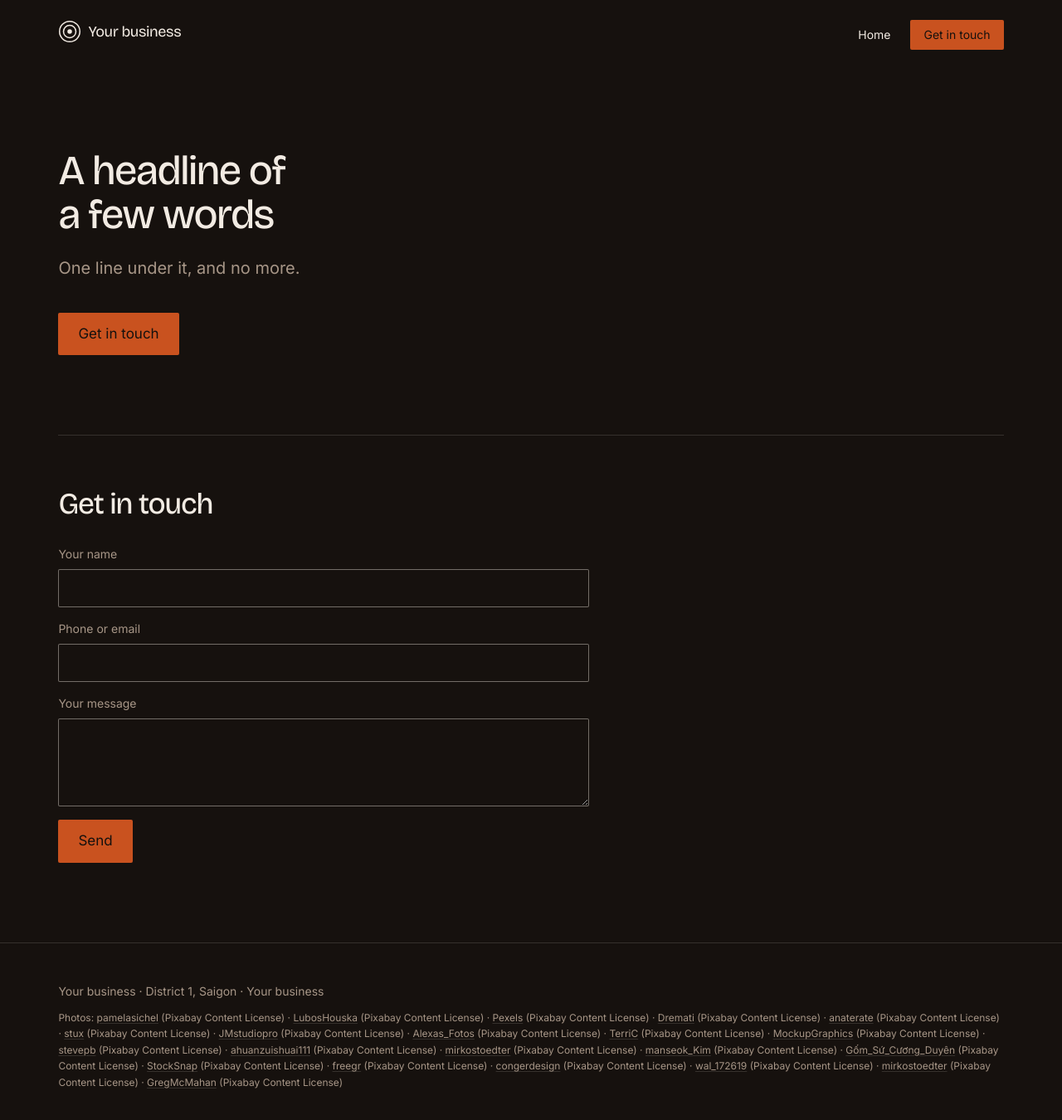
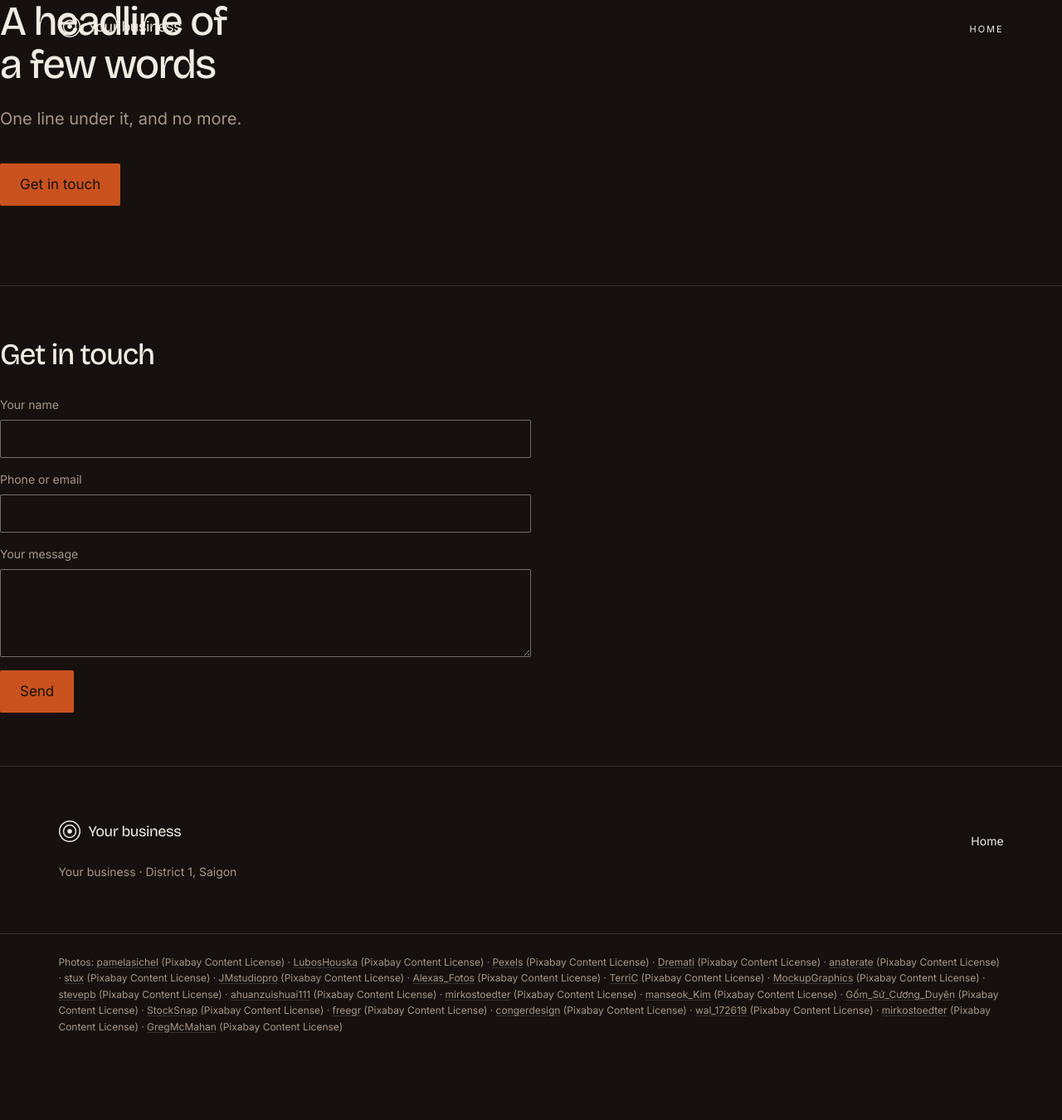
Before and after one commit to ThanhNV121097/project-ab6d585e, a React (Vite) app in the folder code/frontend/: page / in a window 1280 px wide. Shown: the top 1350 px of the page at 83% size. After the commit the page ends 1271 px from the top, so only its background shows below. Built offline with nearby package versions, Linux system fonts and the light colour scheme.

Commit message:
design: the footer and the site's routes

```diff
--- a/code/frontend/src/App.tsx
+++ b/code/frontend/src/App.tsx
@@ -1,67 +1,63 @@
-import { useState } from "react";
-import { Link, Route, Routes } from "react-router-dom";
-import { T, useList, useContent } from "./editable";
+import { useEffect } from "react";
+import { Route, Routes, useLocation } from "react-router-dom";
 import Home from "./pages/Home";
-import Logo from "./components/Logo";
-import MenuToggle from "./components/MenuToggle";
+import Pieces from "./pages/Pieces";
+import PiecePage from "./pages/Piece";
+import Contact from "./pages/Contact";
+import SignIn from "./pages/SignIn";
+import CmsPieces from "./pages/CmsPieces";
+import CmsPiece from "./pages/CmsPiece";
+import SiteHeader from "./components/SiteHeader";
+import SiteFooter from "./components/SiteFooter";
 import ContactDock from "./components/ContactDock";
-import PhotoCredits from "./components/PhotoCredits";
-import { DirectionOne, DirectionTwo } from "./directions";
+import { PageViews } from "./site";
 
 /**
- * The shell the design replaces.
- *
- * This file is a placeholder so the scaffold builds and runs before the
- * design exists. The team rewrites it and adds components under
- * src/components/; what must stay is the rule every component follows: the
- * words come from content.json through <T/>, the colours from theme.css.
- *
- * The site has pages, not only a home page: each is a file in src/pages/ and
- * a <Route> below, sharing the header and footer. The footer keeps
- * <PhotoCredits/>: the stock photos' credits, which their licences ask for.
+ * The site. The public pages share the header and the footer; the private
+ * area is an application and brings its own shell (DashboardLayout), so it
+ * sits outside them.
  */
 export default function App() {
-  const links = useList<{ label: string; href: string }>("nav.links");
-  const name = useContent("site.name");
-  // The CTA's own target, from content.json. It used to be href="#contact"
-  // written into the JSX while `nav.cta.href` sat in the file unread — so a
-  // design that moved contact onto a page of its own changed the key, nothing
-  // read it, and the header's one button scrolled nowhere. A key nothing reads
-  // is worse than a missing key: it looks answered.
-  const cta = useContent("nav.cta.href") || "/";
-  const [open, setOpen] = useState(false);
-  // The direction pages are judged on their own ground: no header, no footer,
-  // nothing of this shell around them. They go when a direction is chosen.
-  const path = window.location.pathname;
-  if (path === "/directions-1") return <DirectionOne />;
-  if (path === "/directions-2") return <DirectionTwo />;
   return (
-    <div className="min-h-screen bg-ground text-ink font-body">
-      <header className="mx-auto max-w-page px-[var(--gutter)] py-6 flex items-center justify-between">
-        <Link to="/" aria-label={name}><Logo /></Link>
-        <nav className="hidden lg:flex items-center gap-6 text-sm">
-          {links.map((l, i) => <T key={i} k={`nav.links.${i}.label`} as="a" href={l.href} />)}
-          <T k="nav.cta.label" as="a" href={cta} className="rounded bg-accent px-4 py-2 text-accent-ink" />
-        </nav>
-        <div className="flex items-center gap-1 lg:hidden">
-          <MenuToggle open={open} onToggle={() => setOpen((o) => !o)} />
-        </div>
-      </header>
-      {open && (
-        <nav className="fixed inset-0 top-[88px] z-40 flex flex-col gap-6 bg-ground px-[var(--gutter)] py-10 text-2xl lg:hidden">
-          {links.map((l, i) => <T key={i} k={`nav.links.${i}.label`} as="a" href={l.href} />)}
-        </nav>
-      )}
-      <main className="mx-auto max-w-page px-[var(--gutter)] py-24">
+    <>
+      <PageViews />
+      <ScrollToTop />
+      <Routes>
+        <Route path="/cms" element={<CmsPieces />} />
+        <Route path="/cms/new" element={<CmsPiece />} />
+        <Route path="/cms/:id" element={<CmsPiece />} />
+        <Route path="*" element={<PublicSite />} />
+      </Routes>
+    </>
+  );
+}
+
+function PublicSite() {
+  const { pathname } = useLocation();
+  const hero = pathname === "/";
+  return (
+    <div className="flex min-h-screen flex-col bg-ground font-body text-ink">
+      <SiteHeader over={hero} />
+      <main className={`flex-1 ${hero ? "" : "pt-[var(--space-12)]"}`}>
         <Routes>
           <Route path="/" element={<Home />} />
+          <Route path="/pieces" element={<Pieces />} />
+          <Route path="/pieces/:id" element={<PiecePage />} />
+          <Route path="/contact" element={<Contact />} />
+          <Route path="/sign-in" element={<SignIn />} />
+          <Route path="*" element={<Pieces />} />
         </Routes>
       </main>
-      <footer className="mx-auto max-w-page px-[var(--gutter)] py-12 text-sm text-ink-soft border-t border-line">
-        <T k="footer.line" /> · {name}
-        <PhotoCredits className="mt-3" />
-      </footer>
+      <SiteFooter />
       <ContactDock />
     </div>
   );
 }
+
+function ScrollToTop() {
+  const { pathname } = useLocation();
+  useEffect(() => {
+    window.scrollTo(0, 0);
+  }, [pathname]);
+  return null;
+}
--- /dev/null
+++ b/code/frontend/src/components/SiteFooter.tsx
@@ -0,0 +1,103 @@
+import { Link } from "react-router-dom";
+import { T, useContent, useList } from "../editable";
+import Logo from "./Logo";
+import Icon from "./Icon";
+import SocialIcon from "./SocialIcon";
+import PhotoCredits from "./PhotoCredits";
+import { digits } from "./ContactDock";
+
+/**
+ * The footer: the studio's own details as the owner wrote them, each line led
+ * by its icon, with the site's links beside them. Nothing invented and no
+ * column without links under it.
+ */
+export default function SiteFooter() {
+  const links = useList<{ label: string; href: string }>("nav.links");
+  const phone = useContent("contact.phone");
+  const zalo = useContent("contact.zalo");
+  const email = useContent("contact.email");
+  const address = useContent("contact.address");
+  const hours = useContent("contact.hours");
+  const tel = digits(phone);
+  const chat = digits(zalo);
+  return (
+    <footer className="mt-[var(--space-16)] border-t border-line">
+      <div className="mx-auto flex max-w-page flex-col gap-[var(--space-12)] px-[var(--gutter)] py-[var(--space-16)] lg:flex-row lg:justify-between">
+        <div className="max-w-[34ch]">
+          <Logo />
+          <T k="footer.line" as="p" className="mt-[var(--space-4)] text-sm text-ink-soft" />
+          {chat && (
+            <a
+              href={`https://zalo.me/${chat}`}
+              target="_blank"
+              rel="noreferrer"
+              aria-label={useContentLabel()}
+              className="mt-[var(--space-6)] inline-flex text-ink-soft hover:text-ink"
+            >
+              <SocialIcon network="zalo" size={22} />
+            </a>
+          )}
+        </div>
+        <div>
+          <T k="footer.visit" as="h2" className="label text-ink-soft" />
+          <ul className="mt-[var(--space-4)] flex flex-col gap-[var(--space-3)] text-sm">
+            {tel && (
+              <li className="flex items-center gap-[var(--space-3)]">
+                <Icon name="phone" size={16} className="text-accent" />
+                <a href={`tel:${tel}`} className="tabular text-ink hover:text-accent">{phone}</a>
+              </li>
+            )}
+            {chat && (
+              <li className="flex items-center gap-[var(--space-3)]">
+                <Icon name="chat" size={16} className="text-accent" />
+                <a href={`https://zalo.me/${chat}`} target="_blank" rel="noreferrer" className="tabular text-ink hover:text-accent">{zalo}</a>
+              </li>
+            )}
+            {email && (
+              <li className="flex items-center gap-[var(--space-3)]">
+                <Icon name="mail" size={16} className="text-accent" />
+                <a href={`mailto:${email}`} className="text-ink hover:text-accent">{email}</a>
+              </li>
+            )}
+            {address && (
+              <li className="flex items-start gap-[var(--space-3)]">
+                <Icon name="address" size={16} className="mt-0.5 text-accent" />
+                <span className="text-ink-soft">{address}</span>
+              </li>
+            )}
+            {hours && (
+              <li className="flex items-start gap-[var(--space-3)]">
+                <Icon name="hours" size={16} className="mt-0.5 text-accent" />
+                <span className="text-ink-soft">{hours}</span>
+              </li>
+            )}
+          </ul>
+        </div>
+        <div>
+          <T k="footer.pages" as="h2" className="label text-ink-soft" />
+          <ul className="mt-[var(--space-4)] flex flex-col gap-[var(--space-3)] text-sm">
+            {links.map((l, i) => (
+              <li key={l.href}>
+                <Link to={l.href} className="text-ink hover:text-accent">
+                  <T k={`nav.links.${i}.label`} />
+                </Link>
+              </li>
+            ))}
+            <li>
+              <Link to="/sign-in" className="text-ink-soft hover:text-accent">
+                <T k="footer.signin" />
+              </Link>
+            </li>
+          </ul>
+        </div>
+      </div>
+      <div className="mx-auto max-w-page border-t border-line px-[var(--gutter)] py-[var(--space-6)]">
+        <PhotoCredits className="text-xs text-ink-soft" />
+      </div>
+    </footer>
+  );
+}
+
+function useContentLabel(): string {
+  return useContent("contact.dock.zalo");
+}
```
